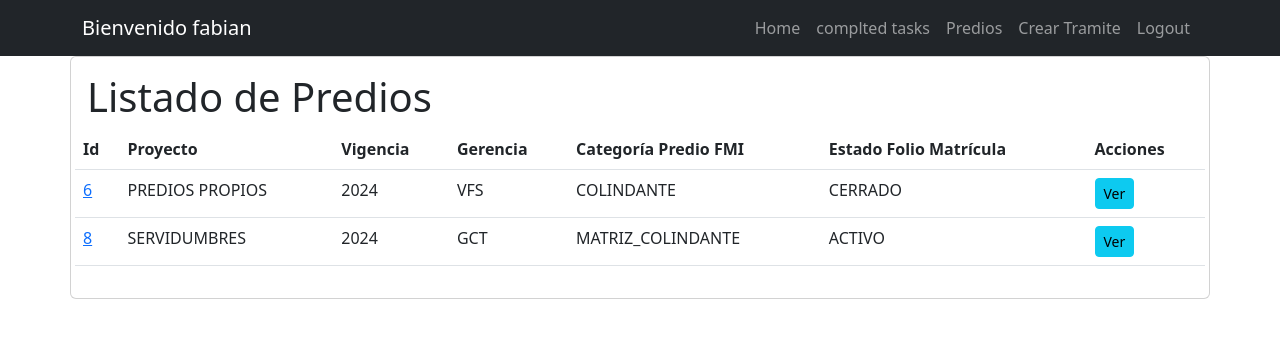
After one commit to fabiow1010/INGICAT, a Django app: page /predios/ in a window 1280 px wide. The commit adds this page. Shown: the top 338 px of the page. Run offline with Django 5.2, Linux system fonts and the light colour scheme; a user stored in the database is signed in; data comes from the database, SQL or seed files in the repository; both versions use the stored data as it was after the commit.

Commit message:
Second_commit

```diff
--- a/ingicat/urls.py
+++ b/ingicat/urls.py
@@ -22,12 +22,13 @@ urlpatterns = [
    path('', views.home, name='home'),
     path('admin/', admin.site.urls),
     path('signup/', views.signup, name='signup'),
-    path('tasks/', views.tasks, name='tasks'),
-    path('tasks_completed/', views.tasks_completed, name='tasks_completed'),
+    path('predios/', views.predios, name='predios'),
+    path('predio_completed/', views.predio_completed, name='predio_completed'),
     path('logout/', views.signout, name='logout'),
     path('signin/', views.signin, name='signin'),
-    path('create_task/', views.create_task, name='create_task'),
-    path('tasks/<int:task_id>', views.task_detail, name='task_detail'),
-    path('tasks/<int:task_id>/complete', views.complete_task, name='complete_task'),
-    path('tasks/<int:task_id>/delete', views.delete_task, name='delete_task'),
+    path('create_predio/', views.create_predio, name='create_predio'),
+    path('predio/<int:predio_id>', views.predio_detail, name='predio_detail'),
+    path('predio/<int:predio_id>/complete', views.complete_predio, name='complete_predio'),
+    path('predio/<int:predio_id>/delete', views.delete_predio, name='delete_predio'),
+    path('dashboard/', views.cliente_dashboard, name='cliente_dashboard'),
 ]
--- a/task/templates/_navbar.html
+++ b/task/templates/_navbar.html
@@ -1,6 +1,6 @@
 <nav class="navbar navbar-expand-lg navbar-dark bg-dark">
   <div class="container">
-    <a class="navbar-brand" href="/">INGICAT {% if user.is_authenticated %} Bienvenido {{ user.username }} {% else %} S.A.S {% endif %}</a>
+    <a class="navbar-brand" href="/">{% if user.is_authenticated %} Bienvenido {{ user.username }} {% else %}INGICAT S.A.S {% endif %}</a>
     <button
       class="navbar-toggler"
       type="button"
@@ -19,26 +19,31 @@
         </li>
         {% if user.is_authenticated %}
         <li class="nav-item">
-          <a href="{% url 'tasks_completed' %}" class="nav-link"
+          <a href="{% url 'predio_completed' %}" class="nav-link"
             >complted tasks</a
           >
         </li>
         <li class="nav-item">
-          <a href="{% url 'tasks' %}" class="nav-link">Tasks</a>
+          <a href="{% url 'predios' %}" class="nav-link">Predios</a>
         </li>
         <li class="nav-item">
-          <a href="{% url 'create_task' %}" class="nav-link">Create Task</a>
+          <a href="{% url 'create_predio' %}" class="nav-link">Crear Tramite</a>
         </li>
         <li class="nav-item">
           <a class="nav-link" href="/logout">Logout</a>
         </li>
         {% else %}
         <li class="nav-item">
+          <a href="{% url 'cliente_dashboard' %}" class="nav-link">Avances</a>
+        </li>
+        <li class="nav-item">
           <a href="/signin" class="nav-link">Login</a>
         </li>
+        {% if user.is_superuser %}
         <li class="nav-item">
           <a href="/signup" class="nav-link">Register</a>
         </li>
+        {% endif %}
         {% endif %}
       </ul>
     </div>
--- a/task/templates/base.html
+++ b/task/templates/base.html
@@ -1,17 +1,17 @@
 <!DOCTYPE html>
 <html lang="es">
+
 <head>
   <meta charset="UTF-8" />
   <meta http-equiv="X-UA-Compatible" content="IE=edge" />
   <meta name="viewport" content="width=device-width, initial-scale=1.0" />
-    <title>Django CRUD</title>
-    <link
-      rel="stylesheet"
-      href="https://cdn.jsdelivr.net/npm/bootstrap@5.2.0/dist/css/bootstrap.min.css"
-    />
+  <title>GESTIÓN DOCUMENTAL</title>
+  <link rel="stylesheet" href="https://cdn.jsdelivr.net/npm/bootstrap@5.2.0/dist/css/bootstrap.min.css" />
   <script src="https://cdn.jsdelivr.net/npm/bootstrap@5.2.0/dist/js/bootstrap.bundle.min.js"></script>
 </head>
+
 <body>
   {% include '_navbar.html' %} {% block content %} {% endblock %}
 </body>
+
 </html>
--- a/task/templates/home.html
+++ b/task/templates/home.html
@@ -11,8 +11,14 @@
       incidunt.
     </p>
     <div class="text-center">
+      {% if user.is_authenticated %}
+      <a class="btn btn-primary" href="/create_predio/">Empezar</a>
+      {%else %}
       <a class="btn btn-primary" href="/signin/">Iniciar Sesión</a>
+      {% if user.is_superuser%}
       <a class="btn btn-primary" href="/signup/">Registrarse</a>
+      {%endif%}
+      {%endif%}
     </div>
   </section>
 </main>
--- /dev/null
+++ b/task/templates/predios.html
@@ -0,0 +1,42 @@
+{% extends 'base.html' %}
+{% block content %}
+
+<main class="container card card-body">
+  <div class="row">
+    <h1>Listado de Predios</h1>
+
+    <!-- Tabla con encabezados -->
+    <table class="table">
+      <thead>
+        <tr>
+          <th>Id</th>
+          <th>Proyecto</th>
+          <th>Vigencia</th>
+          <th>Gerencia</th>
+          <th>Categoría Predio FMI</th>
+          <th>Estado Folio Matrícula</th>
+          <th>Acciones</th>
+        </tr>
+      </thead>
+      <tbody>
+        {% for predio in predios %}
+        <tr {% if predio.is_importante %} class="table-danger" {% endif %}>
+          <td><a href="{% url 'predio_detail' predio.id %}">{{ predio.id }}</a></td>
+          <td>{{ predio.proyecto }}</td>
+          <td>{{ predio.vigencia }}</td>
+          <td>{{ predio.gerencia }}</td>
+          <td>{{ predio.categoria_predio_fmi }}</td>
+          <td>{{ predio.estado_folio_matricula }}</td>
+          <td>
+            <a href="{% url 'predio_detail' predio.id %}" class="btn btn-info btn-sm">
+              Ver
+            </a>
+          </td>
+        </tr>
+        {% endfor %}
+      </tbody>
+    </table>
+  </div>
+</main>
+
+{% endblock %}
--- a/task/views.py
+++ b/task/views.py
@@ -5,9 +5,15 @@ from django.contrib.auth.models import User
 from django.db import IntegrityError
 from django.utils import timezone
 from django.contrib.auth.decorators import login_required
-from .models import Task
+from .models import Predio
+from django.db.models import Count
+from datetime import date
+import matplotlib.pyplot as plt
+import io
+import base64
 
-from .forms import TaskForm
+
+from .forms import PredioForm
 
 # Create your views here.
 
@@ -23,7 +29,7 @@ def signup(request):
                     request.POST["username"], password=request.POST["password1"])
                 user.save()
                 login(request, user)
-                return redirect('tasks')
+                return redirect('predios')
             except IntegrityError:
                 return render(request, 'signup.html', {"form": UserCreationForm, "error": "Username already exists."})
 
@@ -31,29 +37,33 @@ def signup(request):
 
 
 @login_required
-def tasks(request):
-    tasks = Task.objects.filter(user=request.user, datecompleted__isnull=True)
-    return render(request, 'tasks.html', {"tasks": tasks})
-
-@login_required
-def tasks_completed(request):
-    tasks = Task.objects.filter(user=request.user, datecompleted__isnull=False).order_by('-datecompleted')
-    return render(request, 'tasks.html', {"tasks": tasks})
+def predios(request):
+    predios = Predio.objects.filter(user=request.user)
+    return render(request, 'predios.html', {"predios": predios})
 
 
 @login_required
-def create_task(request):
+def predio_completed(request):
+    predios = Predio.objects.filter(user=request.user, datecompleted__isnull=False).order_by('-datecompleted')
+    return render(request, 'predios.html', {"predios": predios})
+
+
+
+@login_required
+def create_predio(request):
     if request.method == "GET":
-        return render(request, 'create_task.html', {"form": TaskForm})
+        return render(request, 'create_predio.html', {"form": PredioForm()})
     else:
         try:
-            form = TaskForm(request.POST)
-            new_task = form.save(commit=False)
-            new_task.user = request.user
-            new_task.save()
-            return redirect('tasks')
+            form = PredioForm(request.POST)
+            new_predio = form.save(commit=False)
+            new_predio.user = request.user
+            new_predio.save()
+            return redirect('predios')
         except ValueError:
-            return render(request, 'create_task.html', {"form": TaskForm, "error": "Error creating task."})
+            return render(request, 'create_predio.html', {"form": PredioForm(), "error": "Error creando Támite."})
+
+
 
 
 def home(request):
@@ -72,38 +82,90 @@ def signin(request):
     else:
         user = authenticate(
             request, username=request.POST['username'], password=request.POST['password'])
+
         if user is None:
-            return render(request, 'signin.html', {"form": AuthenticationForm, "error": "Username or password is incorrect."})
+            return render(request, 'signin.html', {
+                "form": AuthenticationForm,
+                "error": "Username or password is incorrect."
+            })
 
         login(request, user)
-        return redirect('tasks')
+        return redirect('predios')
+
+
+
+@login_required(login_url='signin')
+def predio_detail(request, predio_id):
+    predio = get_object_or_404(Predio, pk=predio_id)
+
+    if request.method == 'GET':
+        predio_form = PredioForm(instance=predio)
+        return render(request, 'predio_detail.html', {'predio': predio, 'predio_form': predio_form})
+
+    else:
+        try:
+            predio_form = PredioForm(request.POST, instance=predio)
+            if predio_form.is_valid():
+                predio_form.save()
+                return redirect('predios')
+        except ValueError:
+            return render(request, 'predio_detail.html', {
+                'predio': predio,
+                'predio_form': predio_form,
+                'error': 'Error al actualizar el predio.'
+            })
+
 
 @login_required
-def task_detail(request, task_id):
-    if request.method == 'GET':
-        task = get_object_or_404(Task, pk=task_id, user=request.user)
-        form = TaskForm(instance=task)
-        return render(request, 'task_detail.html', {'task': task, 'form': form})
-    else:
-        try:
-            task = get_object_or_404(Task, pk=task_id, user=request.user)
-            form = TaskForm(request.POST, instance=task)
-            form.save()
-            return redirect('tasks')
-        except ValueError:
-            return render(request, 'task_detail.html', {'task': task, 'form': form, 'error': 'Error updating task.'})
+def complete_predio(request, predio_id):
+    predio = get_object_or_404(Predio, pk=predio_id, user=request.user)
+    if request.method == 'POST':
+        predio.datecompleted = timezone.now()
+        predio.save()
+        return redirect('predios')
 
 @login_required
-def complete_task(request, task_id):
-    task = get_object_or_404(Task, pk=task_id, user=request.user)
+def delete_predio(request, predio_id):
+    predio = get_object_or_404(Predio, pk=predio_id, user=request.user)
     if request.method == 'POST':
-        task.datecompleted = timezone.now()
-        task.save()
-        return redirect('tasks')
+        predio.delete()
+        return redirect('predios')
 
-@login_required
-def delete_task(request, task_id):
-    task = get_object_or_404(Task, pk=task_id, user=request.user)
-    if request.method == 'POST':
-        task.delete()
-        return redirect('tasks')
+
+def cliente_dashboard(request):
+    # Obtener datos de la gráfica
+    estado_counts = (
+        Predio.objects
+        .values('estado_folio_matricula')
+        .annotate(total=Count('estado_folio_matricula'))
+    )
+
+    # Datos para la gráfica
+    labels = [item['estado_folio_matricula'] for item in estado_counts]
+    sizes = [item['total'] for item in estado_counts]
+    colors = ['#007bff', '#dc3545', '#ffc107', '#28a745', '#6c757d']
+
+    # Crear la gráfica con Matplotlib
+    plt.figure(figsize=(6,6))
+    plt.pie(sizes, labels=labels, colors=colors, autopct='%1.1f%%', startangle=90)
+    plt.axis('equal')  # Para que el gráfico se vea como un círculo
+
+    # Guardar la gráfica en un objeto de memoria
+    buffer = io.BytesIO()
+    plt.savefig(buffer, format='png')
+    buffer.seek(0)
+    image_png = buffer.getvalue()
+    buffer.close()
+
+    # Convertir la imagen a base64 para enviarla al template
+    graphic = base64.b64encode(image_png).decode('utf-8')
+
+    # Obtener los últimos 10 predios para la tabla
+    ultimos_predios = Predio.objects.all().order_by('-id')[:10]
+
+    context = {
+        'ultimos_predios': ultimos_predios,
+        'graphic': graphic,
+    }
+
+    return render(request, 'dashboard.html', context)
```
Also changed, not shown: task/admin.py (+11 -4 lines), task/forms.py (+37 -1 lines), task/models.py (+45 -0 lines), task/templates/create_predio.html (added, +23 -0 lines), task/templates/create_task.html (deleted, +0 -14 lines), task/templates/dashboard.html (added, +51 -0 lines), task/templates/predio_detail.html (added, +42 -0 lines), task/templates/task_detail.html (deleted, +0 -36 lines), task/templates/tasks.html (deleted, +0 -42 lines), db.sqlite3, task/migrations/0002_predio.py (added), task/migrations/0003_predio_datecompleted.py (added), task/migrations/0004_predio_fecha_respuesta_predio_fecha_solicitud.py (added), 1 other file. Lines whose indentation alone changed are shown as unchanged.
